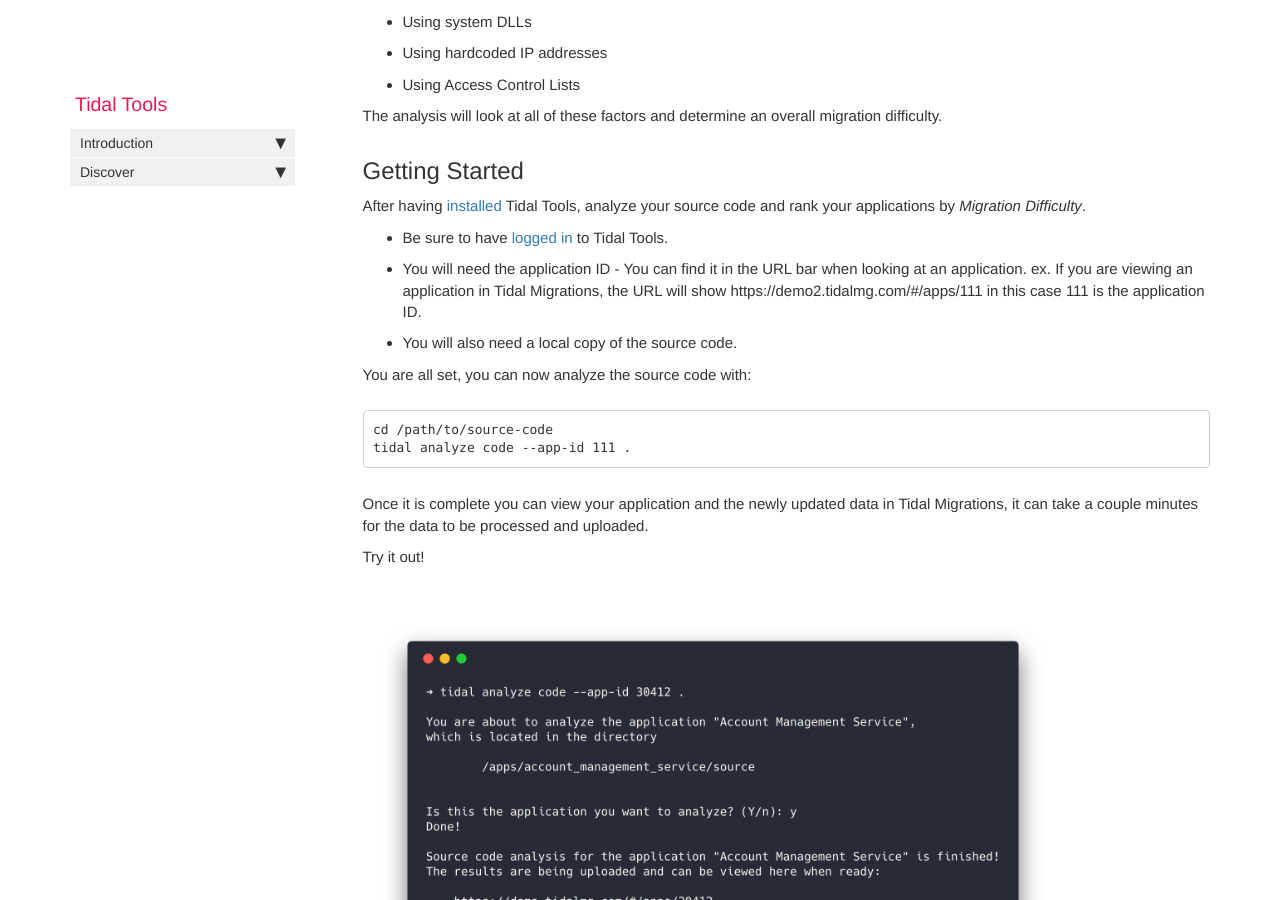
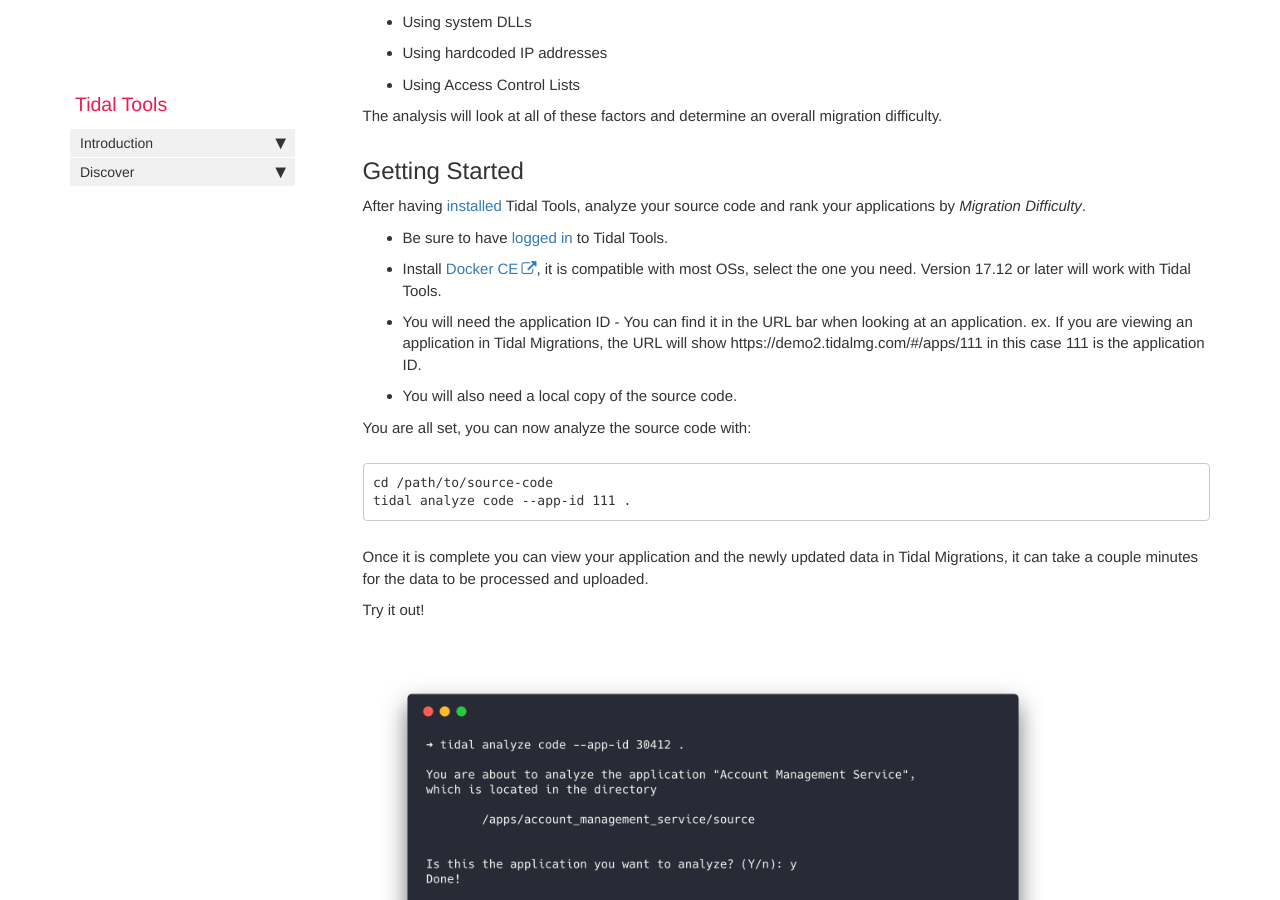
Before and after one commit to tidalmigrations/tidalmigrations.github.io, a Jekyll site: the page built from pages/tidal tools/sourcecode.md, in a window 1280 px wide and 900 px high, scrolled down 1109 px. Built offline with Jekyll 4.4.1, drawn with Linux system fonts in a browser that asks for light colours; nearby versions of some CDN libraries; comment, search, counter and statistics services are not loaded.

Commit message:
Add docker dependency to source code guide

```diff
--- a/pages/tidal tools/sourcecode.md
+++ b/pages/tidal tools/sourcecode.md
@@ -45,6 +45,7 @@ The analysis will look at all of these factors and determine an overall migratio
 After having [installed](tidal-tools.html#install) Tidal Tools,  analyze your source code and rank your applications by *Migration Difficulty*.
 
 - Be sure to have [logged in](tidal-tools.html#login) to Tidal Tools.
+- Install [Docker CE](https://docs.docker.com/v17.12/install/), it is compatible with most OSs, select the one you need. Version 17.12 or later will work with Tidal Tools.
 - You will need the application ID - You can find it in the URL bar when looking at an application. ex. If you are viewing an application in Tidal Migrations, the URL will show https://demo2.tidalmg.com/#/apps/111 in this case 111 is the application ID.
 - You will also need a local copy of the source code.
 
```
